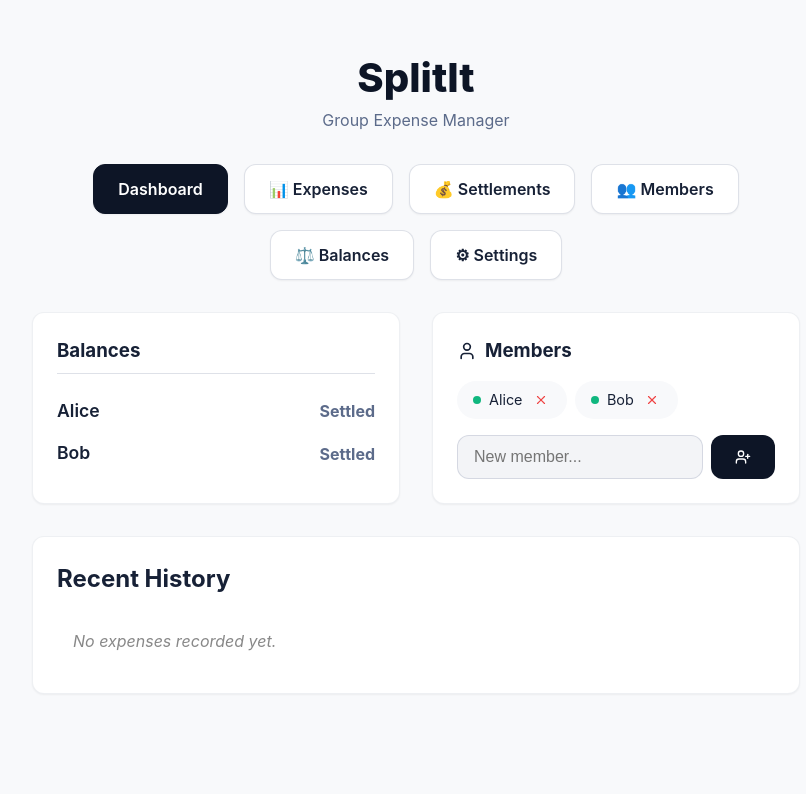
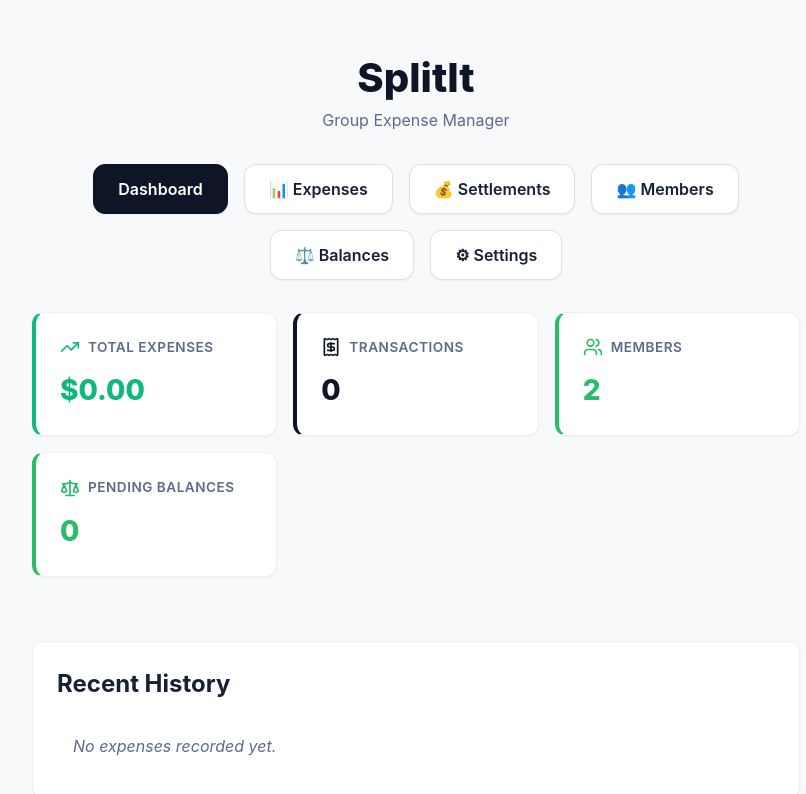
Before and after one commit to HowlingWolf9/splitit, a React (Vite) app: page / in a window 1280 px wide. Shown: the top 794 px of the page, without its empty margins (224-1030 px from the left). Built offline with nearby package versions, Linux system fonts and the light colour scheme.

Commit message:
feat: implement core UI components for expense, settlement, and balance management, and update README.

```diff
--- a/src/App.jsx
+++ b/src/App.jsx
@@ -1,7 +1,6 @@
 import React, { useState } from 'react';
 import { ExpenseProvider } from './store/ExpenseContext';
-import Dashboard from './components/Dashboard';
-import UserList from './components/UserList';
+import DashboardSummary from './components/DashboardSummary';
 import TransactionList from './components/TransactionList';
 import Settings from './components/Settings';
 import ExpenseListView from './components/ExpenseListView';
@@ -91,10 +90,7 @@ function ExpenseApp() {
 
         {activeTab === 'DASHBOARD' && (
           <>
-            <div style={{ display: 'grid', gridTemplateColumns: 'repeat(auto-fit, minmax(300px, 1fr))', gap: '2rem' }}>
-              <Dashboard />
-              <UserList />
-            </div>
+            <DashboardSummary />
             <div className="card">
               <h2 style={{ marginBottom: '1rem' }}>Recent History</h2>
               <TransactionList
@@ -139,7 +135,8 @@ function ExpenseApp() {
 
         {/* View Transaction Modal */}
         {viewingTransaction && (
-          <div style={{
+          <div
+            style={{
               position: 'fixed',
               top: 0,
               left: 0,
@@ -147,21 +144,31 @@ function ExpenseApp() {
               bottom: 0,
               background: 'rgba(0, 0, 0, 0.5)',
               display: 'flex',
-            alignItems: 'center',
+              alignItems: 'flex-start',
               justifyContent: 'center',
               zIndex: 1000,
-            padding: '1rem'
-          }}>
+              padding: '1rem',
+              overflowY: 'auto'
+            }}
+            onClick={(e) => {
+              if (e.target === e.currentTarget) {
+                setViewingTransaction(null);
+              }
+            }}
+          >
+            <div style={{ marginTop: '2rem', marginBottom: '2rem' }}>
               <ExpenseDetailView
                 expense={viewingTransaction}
                 onClose={() => setViewingTransaction(null)}
               />
             </div>
+          </div>
         )}
 
         {/* View Settlement Modal */}
         {viewingSettlement && (
-          <div style={{
+          <div
+            style={{
               position: 'fixed',
               top: 0,
               left: 0,
@@ -169,15 +176,24 @@ function ExpenseApp() {
               bottom: 0,
               background: 'rgba(0, 0, 0, 0.5)',
               display: 'flex',
-            alignItems: 'center',
+              alignItems: 'flex-start',
               justifyContent: 'center',
               zIndex: 1000,
-            padding: '1rem'
-          }}>
+              padding: '1rem',
+              overflowY: 'auto'
+            }}
+            onClick={(e) => {
+              if (e.target === e.currentTarget) {
+                setViewingSettlement(null);
+              }
+            }}
+          >
+            <div style={{ marginTop: '2rem', marginBottom: '2rem' }}>
               <SettlementDetailView
                 settlement={viewingSettlement}
                 onClose={() => setViewingSettlement(null)}
               />
+            </div>
           </div>
         )}
 
--- a/src/components/BalancesView.jsx
+++ b/src/components/BalancesView.jsx
@@ -169,7 +169,7 @@ export default function BalancesView() {
                     style={{
                         flex: 1,
                         padding: '0.75rem 1rem',
-                        background: settleMode === 'simplified' ? 'hsl(var(--color-primary))' : 'transparent',
+                        background: settleMode === 'simplified' ? 'hsl(var(--color-accent))' : 'transparent',
                         color: settleMode === 'simplified' ? 'white' : 'hsl(var(--color-text-main))',
                         border: 'none',
                         borderRadius: 'var(--radius-sm)',
@@ -191,7 +191,7 @@ export default function BalancesView() {
                     style={{
                         flex: 1,
                         padding: '0.75rem 1rem',
-                        background: settleMode === 'direct' ? 'hsl(var(--color-primary))' : 'transparent',
+                        background: settleMode === 'direct' ? 'hsl(var(--color-accent))' : 'transparent',
                         color: settleMode === 'direct' ? 'white' : 'hsl(var(--color-text-main))',
                         border: 'none',
                         borderRadius: 'var(--radius-sm)',
--- /dev/null
+++ b/src/components/DashboardSummary.jsx
@@ -0,0 +1,105 @@
+import React from 'react';
+import { useExpenses } from '../store/ExpenseContext';
+import { TrendingUp, Users, Receipt, Scale } from 'lucide-react';
+
+export default function DashboardSummary() {
+    const { state, getBalances } = useExpenses();
+
+    const transactions = state.transactions || [];
+    const expenses = transactions.filter(t => t.type === 'EXPENSE');
+    const settlements = transactions.filter(t => t.type === 'SETTLEMENT');
+    const users = state.users || [];
+    const balances = getBalances();
+
+    // Calculate total expenses
+    const totalExpenses = expenses.reduce((sum, exp) => sum + exp.amount, 0);
+
+    // Calculate pending settlements (users with non-zero balances)
+    const pendingSettlements = Object.values(balances).filter(bal => Math.abs(bal) > 0.01).length;
+
+    const formatMoney = (val) => {
+        return new Intl.NumberFormat('en-US', {
+            style: 'currency',
+            currency: state.currency
+        }).format(val);
+    };
+
+    const stats = [
+        {
+            icon: TrendingUp,
+            label: 'Total Expenses',
+            value: formatMoney(totalExpenses),
+            color: 'hsl(var(--color-accent))'
+        },
+        {
+            icon: Receipt,
+            label: 'Transactions',
+            value: transactions.length,
+            color: 'hsl(var(--color-primary))'
+        },
+        {
+            icon: Users,
+            label: 'Members',
+            value: users.length,
+            color: 'hsl(var(--color-success))'
+        },
+        {
+            icon: Scale,
+            label: 'Pending Balances',
+            value: pendingSettlements,
+            color: pendingSettlements > 0 ? 'hsl(var(--color-warning))' : 'hsl(var(--color-success))'
+        }
+    ];
+
+    return (
+        <div style={{
+            display: 'grid',
+            gridTemplateColumns: 'repeat(auto-fit, minmax(200px, 1fr))',
+            gap: '1rem',
+            marginBottom: '2rem'
+        }}>
+            {stats.map((stat, index) => (
+                <div
+                    key={index}
+                    className="card"
+                    style={{
+                        padding: '1.5rem',
+                        display: 'flex',
+                        flexDirection: 'column',
+                        gap: '0.75rem',
+                        borderLeft: `4px solid ${stat.color}`,
+                        transition: 'transform var(--transition-fast), box-shadow var(--transition-fast)'
+                    }}
+                    onMouseEnter={(e) => {
+                        e.currentTarget.style.transform = 'translateY(-2px)';
+                        e.currentTarget.style.boxShadow = 'var(--shadow-md)';
+                    }}
+                    onMouseLeave={(e) => {
+                        e.currentTarget.style.transform = 'translateY(0)';
+                        e.currentTarget.style.boxShadow = 'var(--shadow-sm)';
+                    }}
+                >
+                    <div style={{ display: 'flex', alignItems: 'center', gap: '0.5rem' }}>
+                        <stat.icon size={20} style={{ color: stat.color }} />
+                        <span style={{
+                            fontSize: '0.85rem',
+                            color: 'hsl(var(--color-text-muted))',
+                            fontWeight: '600',
+                            textTransform: 'uppercase',
+                            letterSpacing: '0.5px'
+                        }}>
+                            {stat.label}
+                        </span>
+                    </div>
+                    <div style={{
+                        fontSize: '1.75rem',
+                        fontWeight: '800',
+                        color: stat.color
+                    }}>
+                        {stat.value}
+                    </div>
+                </div>
+            ))}
+        </div>
+    );
+}
--- a/src/components/SettlementDetailView.jsx
+++ b/src/components/SettlementDetailView.jsx
@@ -9,9 +9,10 @@ export default function SettlementDetailView({ settlement, onClose }) {
     const toUser = state.users.find(u => u.id === settlement.to);
 
     const formatCurrency = (amount) => {
-        const currencyInfo = state.currencies || { [state.currency]: { symbol: '$' } };
-        const symbol = currencyInfo[state.currency]?.symbol || '$';
-        return `${symbol}${amount.toLocaleString('en-US', { minimumFractionDigits: 2, maximumFractionDigits: 2 })}`;
+        return new Intl.NumberFormat('en-US', {
+            style: 'currency',
+            currency: state.currency
+        }).format(amount);
     };
 
     const formatDate = (dateStr) => {
--- a/src/components/TransactionList.jsx
+++ b/src/components/TransactionList.jsx
@@ -28,7 +28,7 @@ export default function TransactionList({ onEditTransaction, onViewTransaction,
     };
 
     if (transactions.length === 0) {
-        return <div style={{ color: '#888', fontStyle: 'italic', padding: '1rem' }}>No expenses recorded yet.</div>;
+        return <div style={{ color: 'hsl(var(--color-text-muted))', fontStyle: 'italic', padding: '1rem' }}>No expenses recorded yet.</div>;
     }
 
     const getUserName = (id) => {
--- a/src/styles/global.css
+++ b/src/styles/global.css
@@ -55,6 +55,15 @@ a {
     border-radius: var(--radius-md);
     font-weight: 600;
     transition: all var(--transition-fast);
+    background-color: hsl(var(--color-accent));
+    color: white;
+    border: none;
+}
+
+.btn:hover {
+    background-color: hsl(var(--color-accent-hover));
+    transform: translateY(-1px);
+    box-shadow: var(--shadow-md);
 }
 
 .btn-primary {
@@ -65,6 +74,19 @@ a {
 .btn-primary:hover {
     background-color: hsl(var(--color-primary-light));
     transform: translateY(-1px);
+}
+
+.btn-secondary {
+    background-color: hsl(var(--color-surface));
+    color: hsl(var(--color-text-main));
+    border: 2px solid hsl(var(--color-accent));
+}
+
+.btn-secondary:hover {
+    background-color: hsl(var(--color-accent) / 0.1);
+    border-color: hsl(var(--color-accent-hover));
+    transform: translateY(-1px);
+    box-shadow: var(--shadow-md);
 }
 
 .input {
```
Also changed, not shown: src/components/ExpenseDetailView.jsx (+14 -7 lines), src/components/ExpenseListView.jsx (+11 -0 lines), src/components/SettlementsListView.jsx (+25 -32 lines), 1 other file (tests, documents, lock files or other folders). Lines whose indentation alone changed are shown as unchanged.
